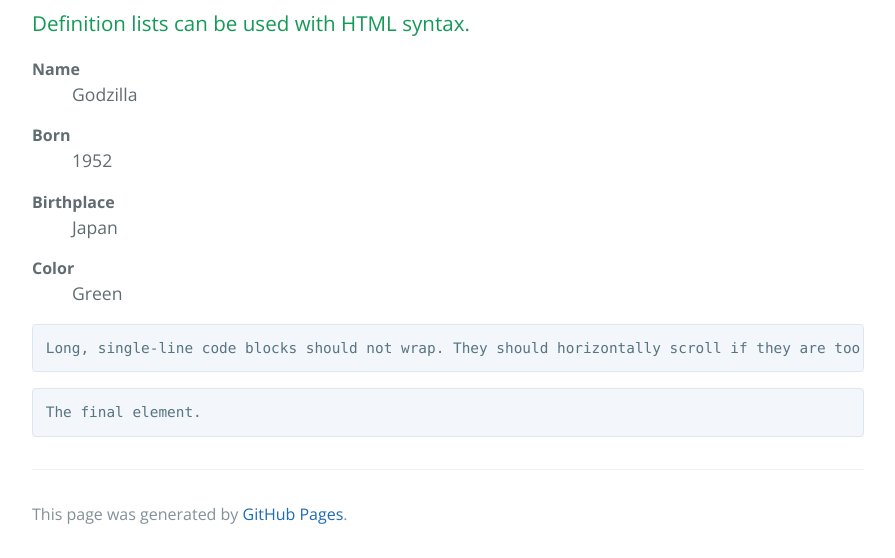
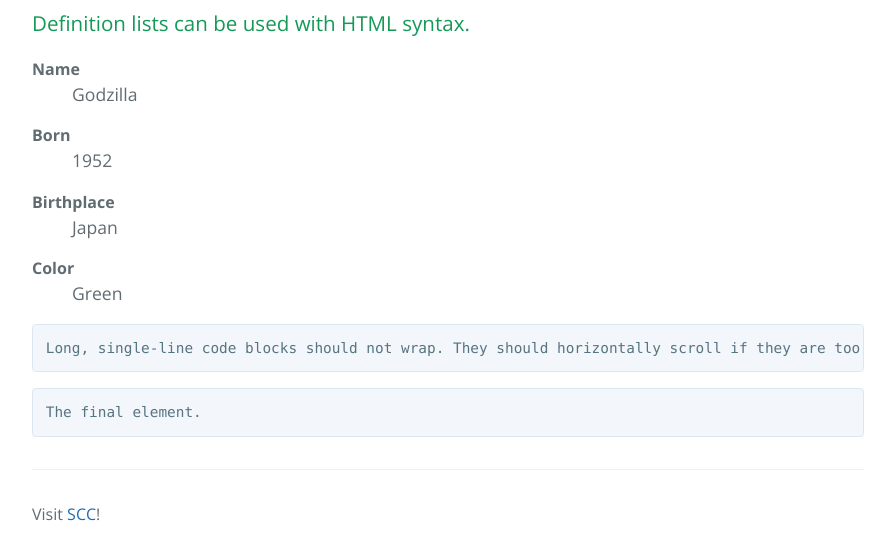
Before and after one commit to scratch-currency-camp/scratch-currency-camp.github.io, a Jekyll site: the page built from index.md, in a window 1280 px wide and 900 px high, scrolled down 3166 px, cut to the strip 342-900 px from the top of the window. Shown: the whole strip, without its empty margins (192-1087 px from the left). Built offline with Jekyll 4.4.1, drawn with Linux system fonts in a browser that asks for light colours.

Commit message:
Update default.html

```diff
--- a/_layouts/default.html
+++ b/_layouts/default.html
@@ -18,7 +18,7 @@
     <meta name="theme-color" content="#157878">
     <meta name="apple-mobile-web-app-status-bar-style" content="black-translucent">
     <link rel="stylesheet" href="{{ '/assets/css/style.css?v=' | append: site.github.build_revision | relative_url }}">
-    <link rel="shortcut icon" type="image/x-icon" href="/MCloverz.github.io/favicon.ico">
+    <link rel="shortcut icon" type="image/x-icon" href="">
   </head>
   <body>
     <a id="skip-to-content" href="#content">Skip to the content.</a>
@@ -39,10 +39,7 @@
       {{ content }}
 
       <footer class="site-footer">
-        {% if site.github.is_project_page %}
-          <span class="site-footer-owner"><a href="{{ site.github.repository_url }}">{{ site.github.repository_name }}</a> is maintained by <a href="{{ site.github.owner_url }}">{{ site.github.owner_name }}</a>.</span>
-        {% endif %}
-        <span class="site-footer-credits">This page was generated by <a href="https://pages.github.com">GitHub Pages</a>.</span>
+        Visit <a href='https://scratch.mit.edu/discuss/topic/368445/'>SCC</a>!
       </footer>
     </main>
   </body>
```
